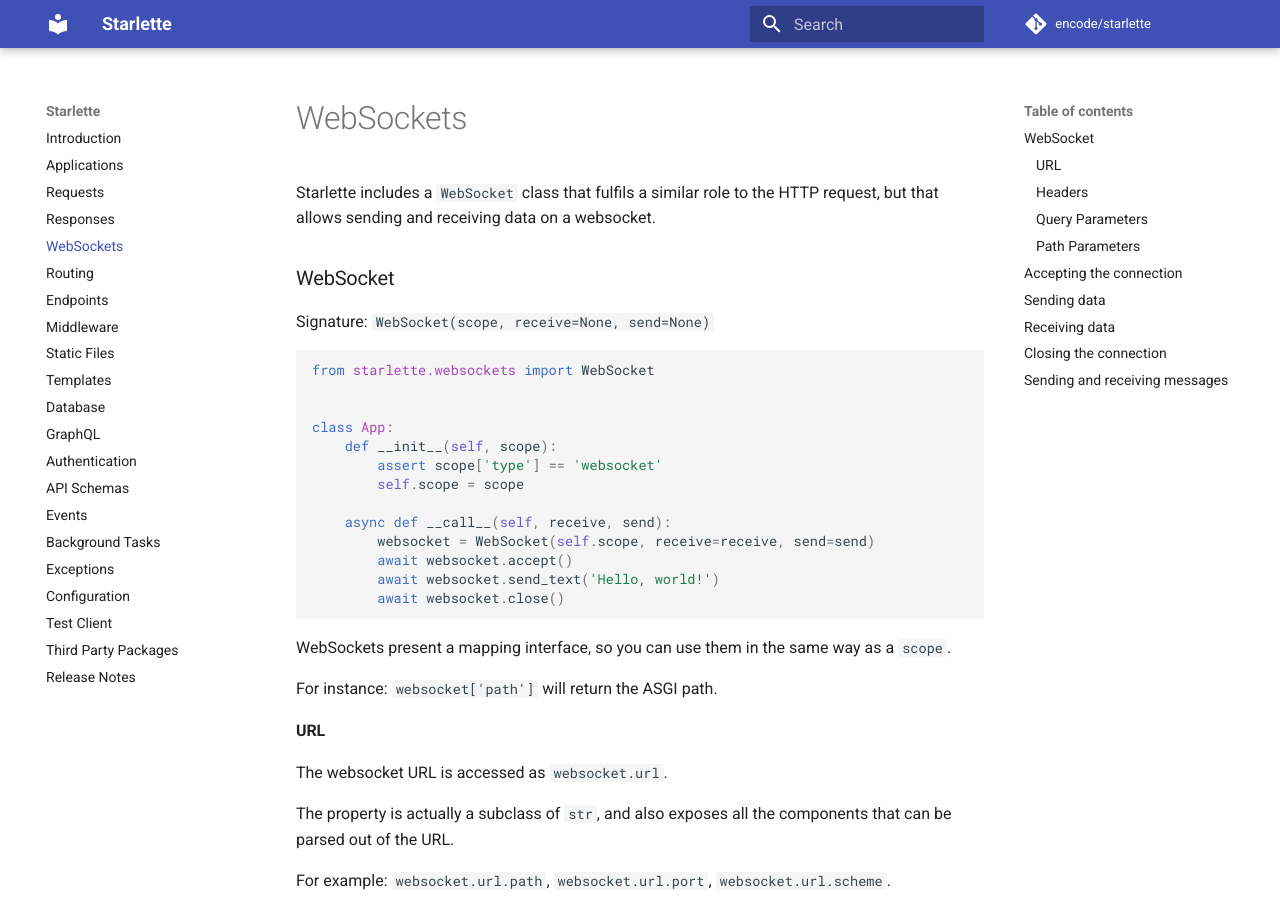
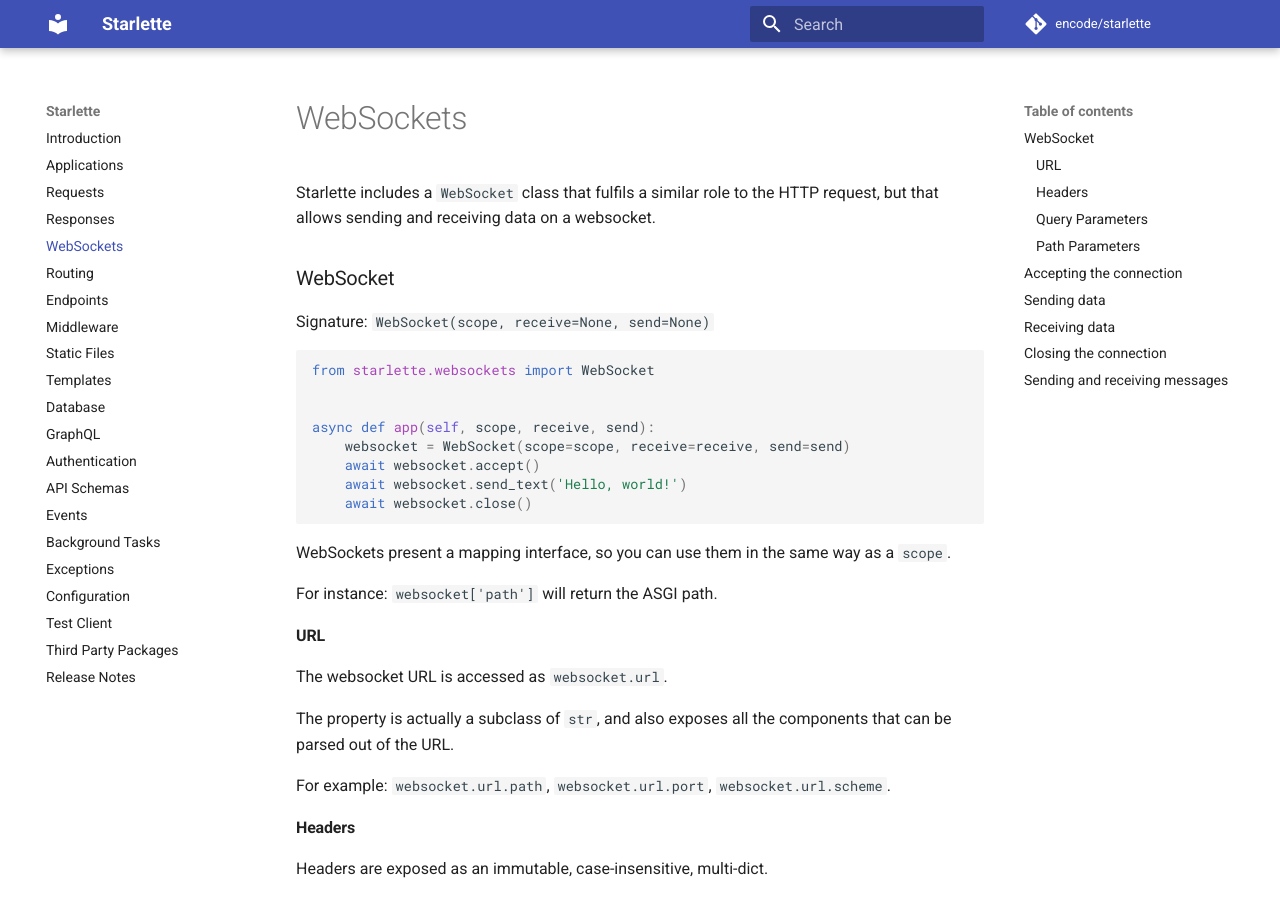
Before and after one commit to hidraco/starlette, an MkDocs documentation site: the page built from docs/websockets.md, in a window 1280 px wide and 900 px high. Built offline with MkDocs 1.6.1 and Material for MkDocs 9.7.7, drawn with Linux system fonts in a browser that asks for light colours; comment, search, counter and statistics services are not loaded.

Commit message:
Update WebSocket docs. Closes #536.

````diff
--- a/docs/websockets.md
+++ b/docs/websockets.md
@@ -10,16 +10,11 @@ Signature: `WebSocket(scope, receive=None, send=None)`
 from starlette.websockets import WebSocket
 
 
-class App:
-    def __init__(self, scope):
-        assert scope['type'] == 'websocket'
-        self.scope = scope
-
-    async def __call__(self, receive, send):
-        websocket = WebSocket(self.scope, receive=receive, send=send)
-        await websocket.accept()
-        await websocket.send_text('Hello, world!')
-        await websocket.close()
+async def app(self, scope, receive, send):
+    websocket = WebSocket(scope=scope, receive=receive, send=send)
+    await websocket.accept()
+    await websocket.send_text('Hello, world!')
+    await websocket.close()
 ```
 
 WebSockets present a mapping interface, so you can use them in the same
````
